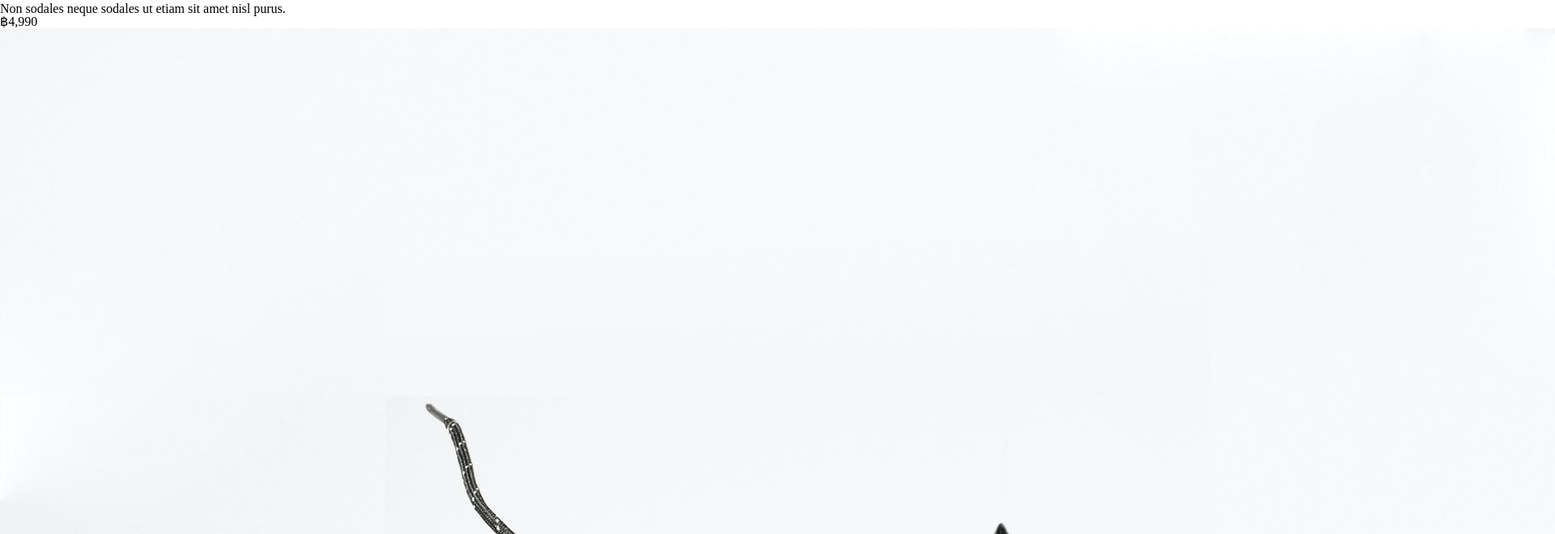
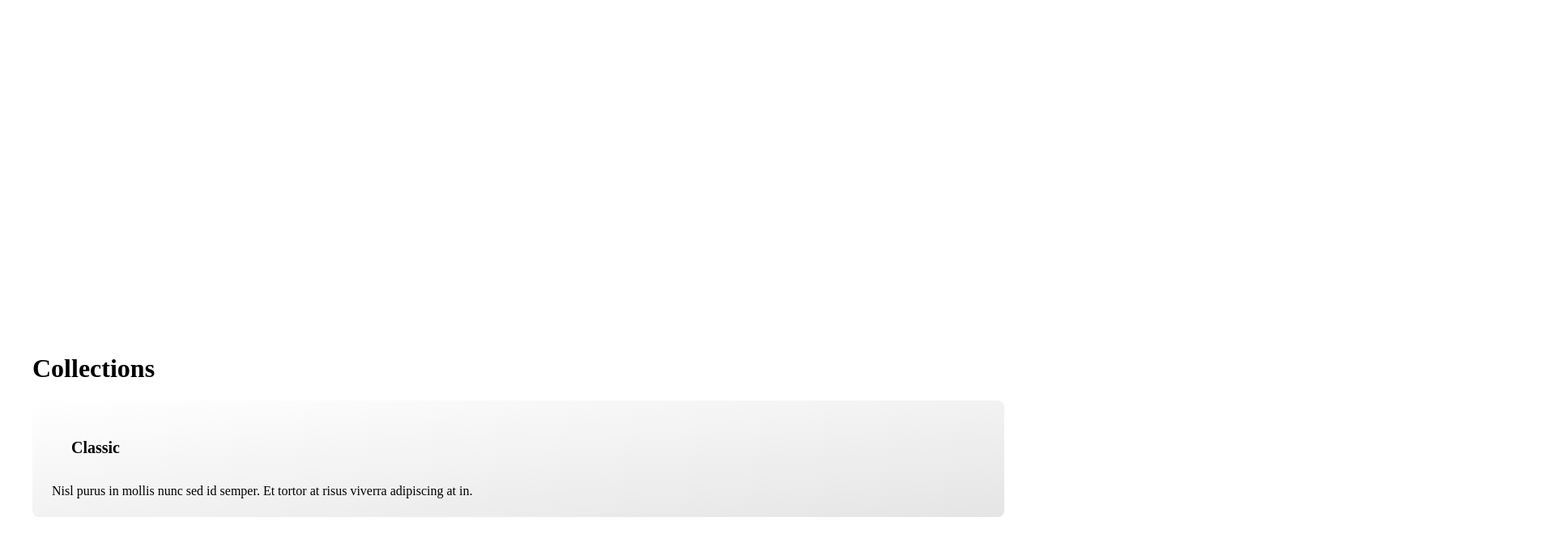
Before and after one commit to khaopatChp/khaopatChp.github.io, a plain HTML site: page my-store/index.html in a window 1280 px wide. Shown: the part 497-1157 px from the top of the page at 81% size, 1920 px wide, since content can reach past the window. Drawn offline with nearby package versions, Linux system fonts and the light colour scheme.

Commit message:
my-shop1

```diff
--- a/my-store/css/main.css
+++ b/my-store/css/main.css
@@ -2,6 +2,18 @@
 .section-title {
   font-size: 32px;
   font-weight: 600;
+  margin-bottom: 24px;
+}
+.container{
+  width: 100%;
+  max-width: 1200px;
+  margin: 0px auto;
+}
+.section-title{
+  margin-bottom: 24px;
+}
+.section{
+  margin-bottom: 64px;
 }
 
 /*---- Menu ----*/
@@ -16,6 +28,10 @@ body {
   background-image: url('../images/hero-background.jpg'); /* Photo by Nicholas Kampouris on Unsplash */
   background-size: cover;
   background-position: center center;
+  margin-bottom: 24px;
+  height: 720px;
+  padding-top: 128px;
+
 }
 .hero-title {
   font-size: 64px;
@@ -26,10 +42,15 @@ body {
 .collection-item {
   background-size: cover;
   background-position: 50% 82%;
+  padding: 24px;
+  border-radius: 8px;
 }
 .collection-item-title{
   font-size: 20px;
   font-weight: 600;
+  padding: 24px;
+  border-radius: 8px;
+  margin-bottom: 12px;
 }
 
 .collection-item-one {
@@ -64,6 +85,25 @@ body {
 .product-item-title {
   font-size: 18px;
   font-weight: 600;
+  margin-bottom: 16px;
+  margin-bottom: 8px;
+}
+.product-item{
+  margin-bottom: 16px;
+}
+.product-item-image{
+  width: calc(100% / 3);
+  margin-bottom: 16px;
+  margin-bottom: 12px;
+  font-size: 18px;
+  font-weight: 600;
+  border-radius: 18px;
+  margin-bottom: 12px;
+}
+.price{
+  width: calc(100% / 3);
+  margin-bottom: 16px;
+  margin-top: 24px;
 }
 
 /*---- About Section ----*/
```
